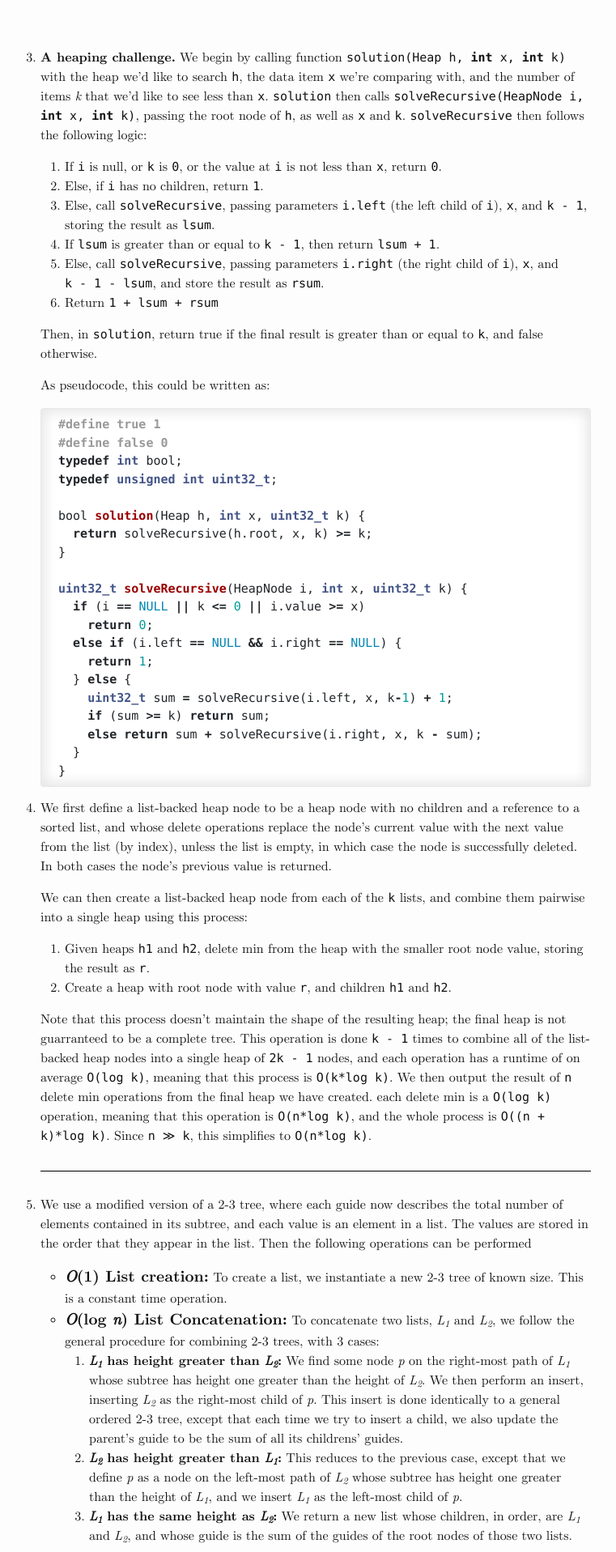
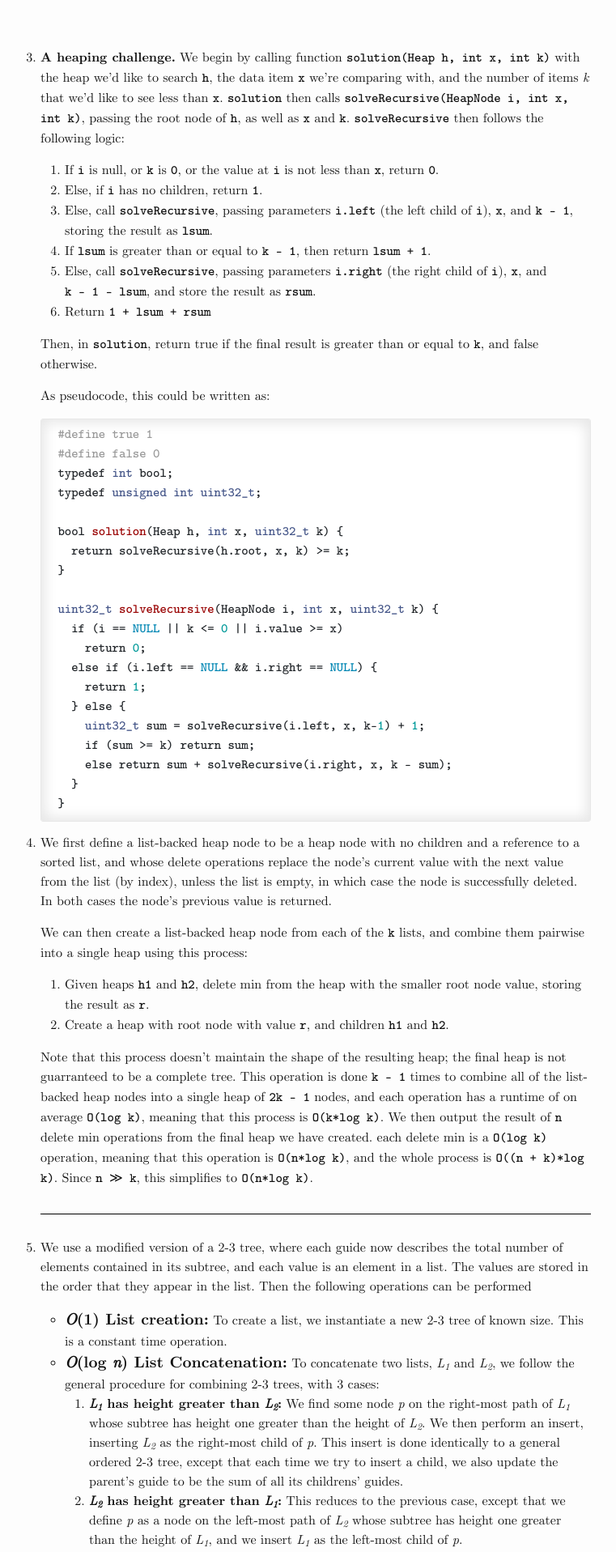
Before and after one commit to a2liu/docgen, a Jekyll site: the page built from examples/latex.md, in a window 1280 px wide. Shown: the top 1917 px of the page at 81% size, without its empty margins (250-1011 px from the left). Built offline with Jekyll 4.4.1, drawn with Linux system fonts in a browser that asks for light colours.

Commit message:
added class 'heirarchical' and latex typewriter font

```diff
--- a/_sass/docgen-default.scss
+++ b/_sass/docgen-default.scss
@@ -24,6 +24,9 @@ $blockquote-border-color: $grey-color-light !default;
 
 $table-border-color: $grey-color-light !default;
 
+$code-font-family: "Consolas", "Monaco", "Lucida Console",
+"Liberation Mono", "DejaVu Sans Mono",
+"Bitstream Vera Sans Mono", "Courier New" !default;
 $code-text-color: $text-color !default;
 $code-block-border-color: $grey-color-light !default;
 $code-block-background-color: #eef !default;
--- a/_sass/docgen-latex.scss
+++ b/_sass/docgen-latex.scss
@@ -13,7 +13,13 @@
   font-style: italic;
 }
 
+@font-face {
+  font-family: "Computer Modern Typewriter";
+  src: url('../fonts/computer-modern/cmuntb.ttf');
+}
+
 $base-font-family: "Computer Modern", sans-serif;
+$code-font-family: "Computer Modern Typewriter", Consolas, Monaco;
 $code-block-background-color: white !default;
 $syntax-highlighting-background-color: white !default;
 @import "docgen-default";
@@ -57,6 +63,10 @@ pre {
   );
 }
 
+pre, code {
+  @include relative-font-size(1);
+}
+
 @media print {
   main > {
     ol, ul {
--- a/_sass/docgen/_base.scss
+++ b/_sass/docgen/_base.scss
@@ -49,6 +49,22 @@ li > {
   }
 }
 
+
+// https://developer.mozilla.org/en-US/docs/Web/CSS/list-style-type#Syntax
+ol.heirarchical > li {
+  ol, ul {
+    margin-bottom: 0px;
+  }
+  > ol > li {
+    list-style-type: lower-alpha;
+
+    > ol > li {
+      list-style-type: lower-roman;
+    }
+  }
+}
+
+
 /**
  * Headings
  */
@@ -99,6 +115,7 @@ blockquote {
  */
 pre,
 code {
+  font-family: $code-font-family;
   @include relative-font-size(0.9375);
 }
 
```
